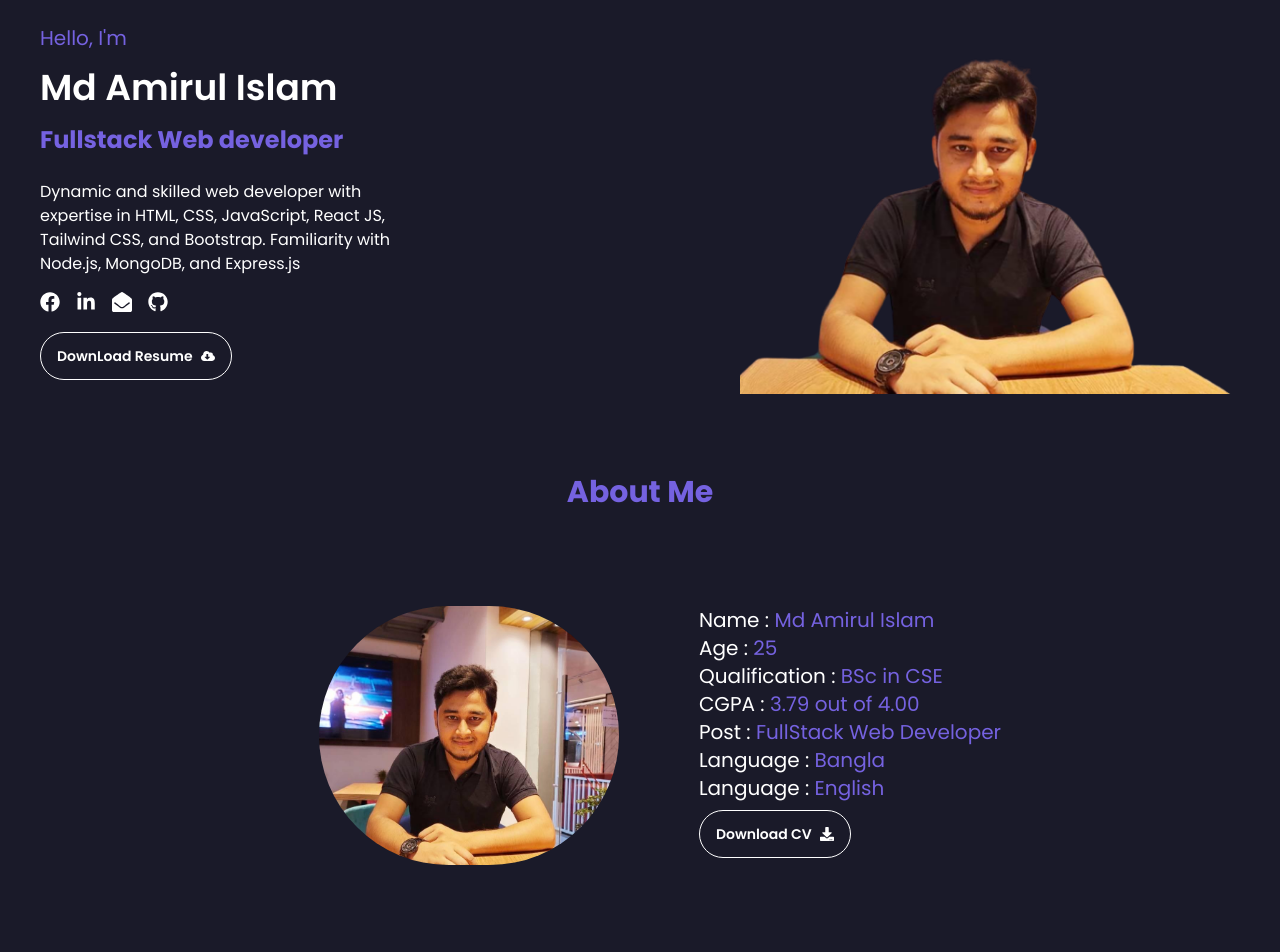
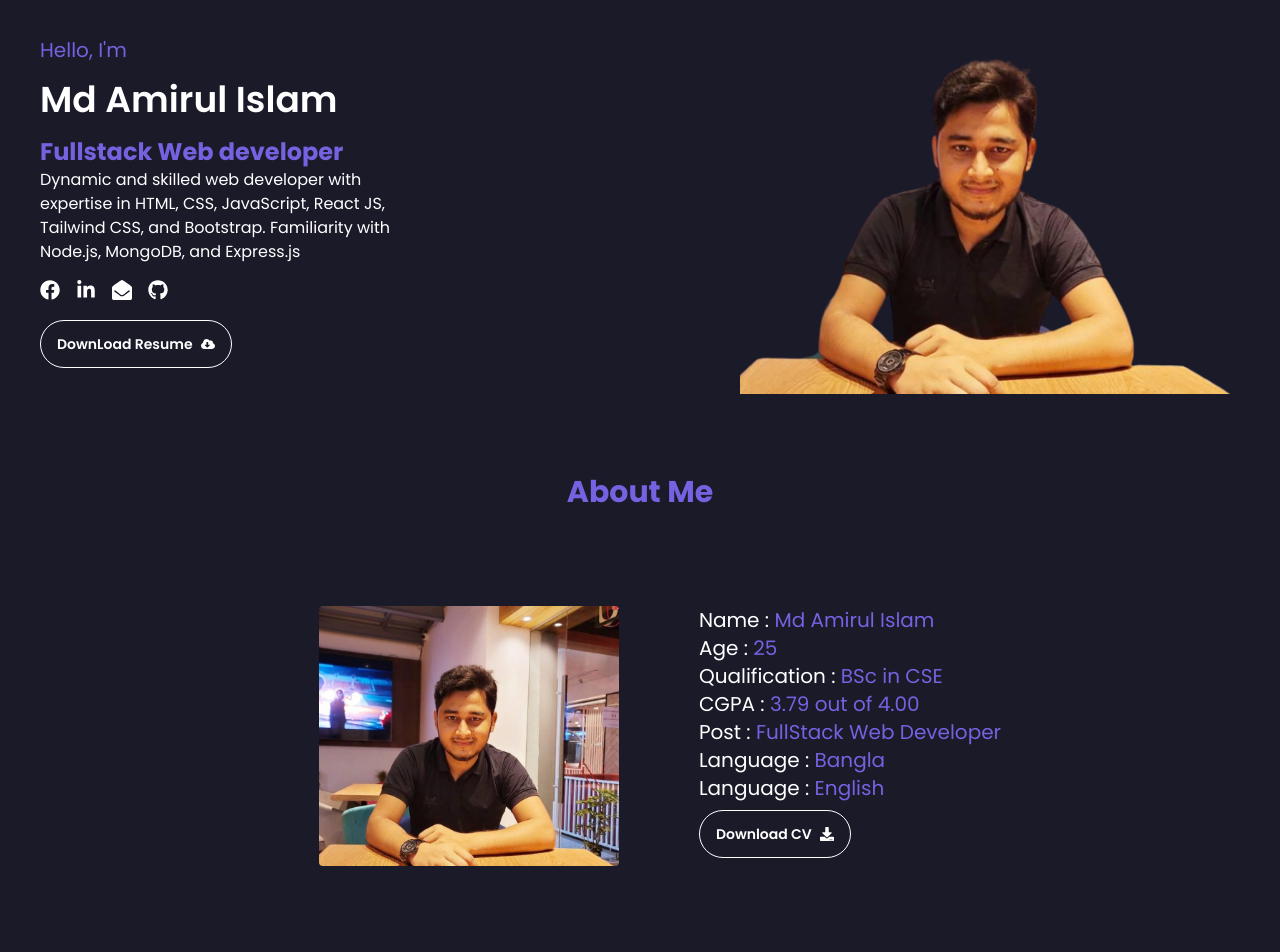
Before and after one commit to A-amirul/Md-Amirul-Islam-portfolio-, a React (Vite) app: page / in a window 1280 px wide. Shown: the part 120-1072 px from the top of the page. Built offline with nearby package versions, Linux system fonts and the light colour scheme.

Commit message:
animation remove

```diff
--- a/src/components/About.jsx
+++ b/src/components/About.jsx
@@ -12,7 +12,6 @@ import bootstrap from "../assets/tools/bootstrap.png"
 import { BiCheckDouble } from "react-icons/bi";
 import { FaDownload, FaFileDownload } from 'react-icons/fa';
 import CV from "../assets/Md Amirul Islam- CV.pdf"
-import { Zoom } from "react-awesome-reveal";
 
 const About = () => {
   const skills = [
@@ -104,11 +103,7 @@ const About = () => {
       <h3 className="text-center text-3xl text-primary font-bold my-10 md:my-20 ">About Me</h3>
       <div className="w-full flex flex-wrap md:gap-20 justify-center items-center md:text-xl px-10 my-10 ">
         <div className=" relative md:w-[300px]  h-full md:ms-10">
-          <Zoom><img className="rounded-full" src={profile} alt="" data-aos='fade-up'
-            data-aos-offset='200'
-            data-aos-delay='50'
-            data-aos-duration='1000'
-            data-aos-easing='ease-in-out' /></Zoom>
+          <img className="rounded" src={profile} alt="" />
         </div>
         <div className=" text-primary my-4" data-aos='fade-up'
           data-aos-offset='200'
--- a/src/components/Contact.jsx
+++ b/src/components/Contact.jsx
@@ -28,10 +28,10 @@ const Contact = () => {
         <div className="md:w-1/2">
           <p className="mt-10 text-white text-2xl mb-6 font-bold">Contact me</p>
           <form>
-                <input type="text" name="name" placeholder="Name" className="bg-[#F5F5F5] bg-opacity-10 py-3 px-3 md:w-3/4 w-full rounded "/>
-                <input type="email" name="email" placeholder="Email" className="bg-[#F5F5F5] bg-opacity-10 py-3 px-3 md:w-3/4 w-full rounded my-3"/>
+            <input type="text" name="name" placeholder="Name" className="bg-[#F5F5F5] bg-opacity-10 py-3 px-3 md:w-3/4 w-full rounded " />
+            <input type="email" name="email" placeholder="Email" className="bg-[#F5F5F5] bg-opacity-10 py-3 px-3 md:w-3/4 w-full rounded my-3" />
             <textarea name="message" id="message" cols="54" rows="4" className="bg-[#F5F5F5] bg-opacity-10 py-3 px-3 md:w-3/4 w-full rounded mb-2" placeholder="Message"></textarea>
-                <button className="btn transition-all duration-500 bg-primary py-2 px-12 rounded-full text-center text-white hover:bg-white hover:text-primary block">
+            <button className="btn transition-all duration-500 bg-primary py-1 px-12 rounded-full text-center text-white hover:bg-white hover:text-primary block">
               Send
             </button>
           </form>
--- a/src/components/Home.jsx
+++ b/src/components/Home.jsx
@@ -16,7 +16,7 @@ const Home = () => {
                     <div className='text-white'>
                         <h6 className='text-xl mt-12 text-primary'>Hello, I'm</h6>
                         <h1 className='font-semibold md:text-4xl my-4 text-3xl'>Md Amirul Islam</h1>
-                        <p className='md:w-96'> <Rotate><span className='text-2xl py-8 text-primary font-bold'>Fullstack Web developer</span> </Rotate> <br /> Dynamic and skilled web developer with expertise in HTML, CSS, JavaScript, React JS,
+                        <p className='md:w-96'><span className='text-2xl py-8 text-primary font-bold'>Fullstack Web developer</span>  <br /> Dynamic and skilled web developer with expertise in HTML, CSS, JavaScript, React JS,
                             Tailwind CSS, and Bootstrap. Familiarity with Node.js, MongoDB, and Express.js</p>
                         <div className='flex gap-4 w-full my-4'>
                             <a href="https://www.facebook.com/mdamirul.islam.718689" target="_blank"><FaFacebook className='w-5 h-5'></FaFacebook></a>
```
Lines whose indentation alone changed are shown as unchanged.
